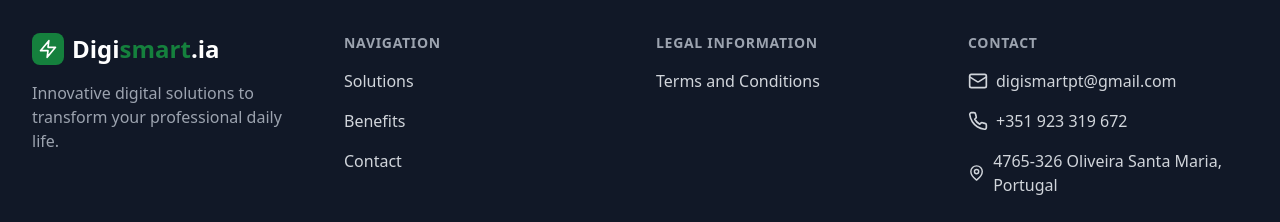
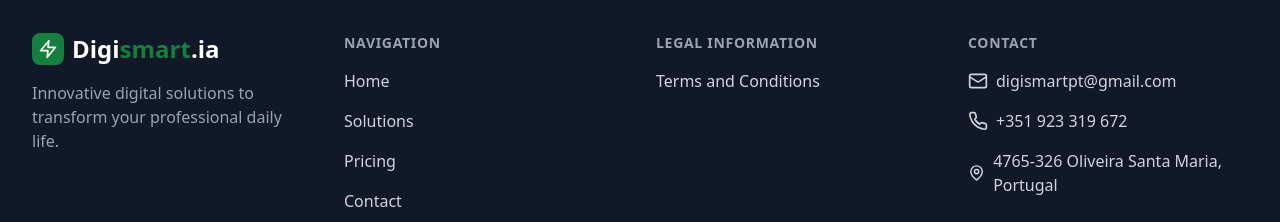
Before and after one commit to ALICE4765-326/digismart, a React (Vite) app: page / in a window 1280 px wide. Shown: the part 3982-4204 px from the top of the page. Built offline with nearby package versions, Linux system fonts and the light colour scheme.

Commit message:
Updated Footer.tsx

```diff
--- a/src/components/Footer.tsx
+++ b/src/components/Footer.tsx
@@ -15,9 +15,10 @@ export const Footer = () => {
   ];
 
   const links = [
-    { name: t('header.solutions'), href: '/#solutions' },
-    { name: t('header.advantages'), href: '/#advantages' },
-    { name: t('header.contact'), href: '/#contact' },
+    { name: t('header.home'), href: '/' },
+    { name: t('header.solutions'), href: '/solutions' },
+    { name: t('header.pricing'), href: '/pricing' },
+    { name: t('header.contact'), href: '/contact' },
   ];
 
   return (
@@ -37,12 +38,12 @@ export const Footer = () => {
             <ul className="mt-4 space-y-4">
               {links.map((link) => (
                 <li key={link.name}>
-                  <a
-                    href={link.href}
+                  <Link
+                    to={link.href}
                     className="text-base text-gray-300 hover:text-primary-400"
                   >
                     {link.name}
-                  </a>
+                  </Link>
                 </li>
               ))}
             </ul>
```
